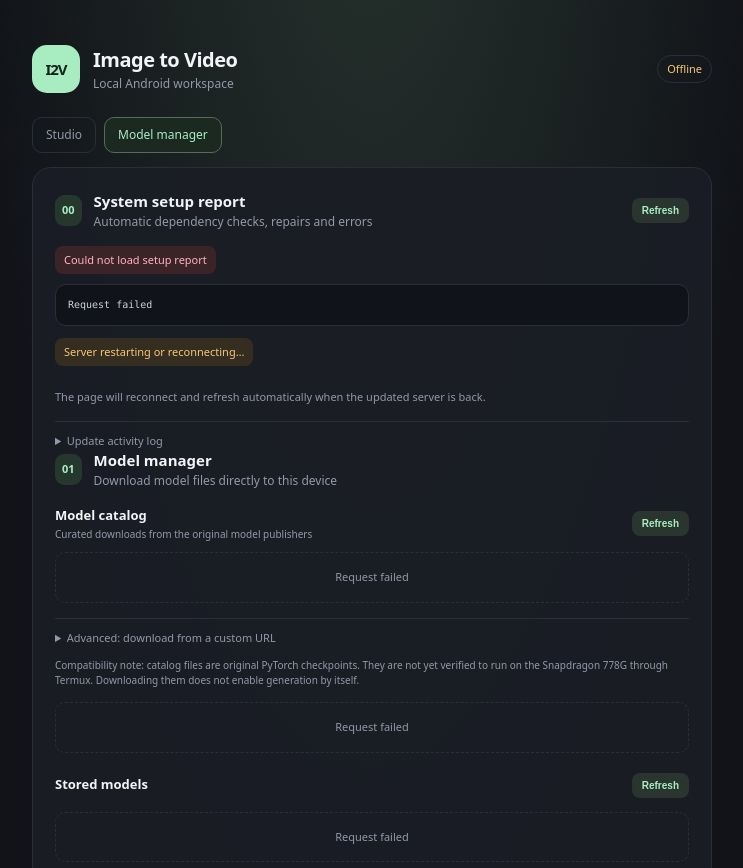
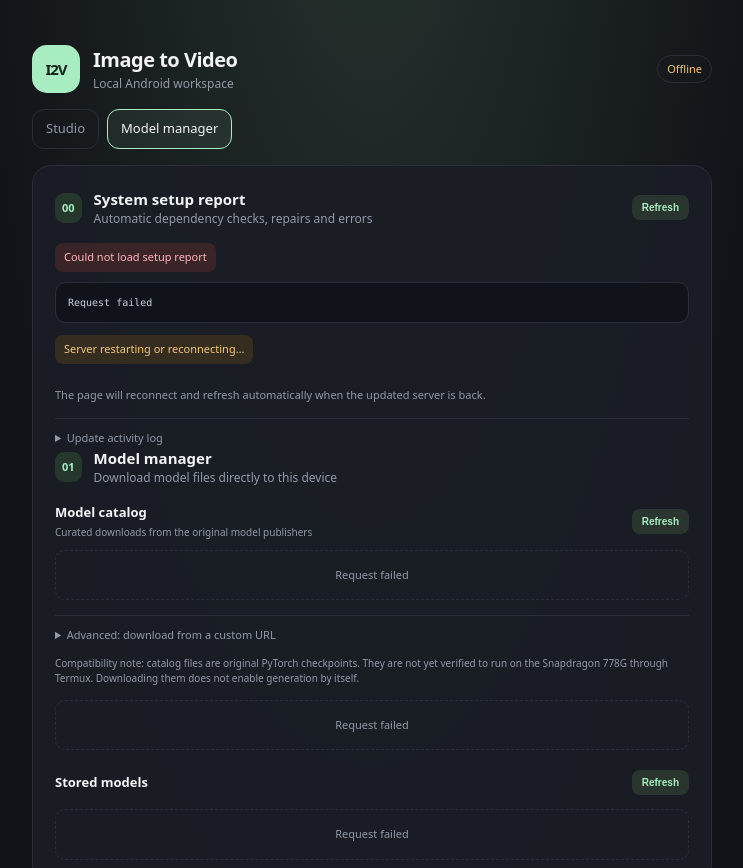
Before and after one commit to 1alind/i2v, a website: page public/index.html in a window 1280 px wide. Shown: the top 868 px of the page, without its empty margins (268-1011 px from the left). Drawn offline with Linux system fonts and the light colour scheme; no server answers.

Commit message:
Style page navigation and report actions

```diff
--- a/public/style.css
+++ b/public/style.css
@@ -87,3 +87,5 @@ footer span{color:var(--accent)}
 .setup-report{max-height:330px;overflow:auto;white-space:pre-wrap;overflow-wrap:anywhere;background:#101319;border:1px solid var(--line);border-radius:11px;padding:12px;color:#cbd2dc;font:10px/1.55 ui-monospace,SFMono-Regular,Consolas,monospace;margin:0}
 #modelManager>.section-title{flex-wrap:wrap}
 #modelManager>.section-title button{margin-left:auto}
+
+.tabs{display:flex;gap:8px;margin:-8px 0 16px}.tabs a{color:var(--muted);text-decoration:none;padding:9px 13px;border:1px solid var(--line);border-radius:12px;font-size:13px}.tabs a.active{color:var(--text);border-color:var(--accent);background:#a8edc212}.report-actions{display:flex;gap:8px;margin-left:auto}.section-title .report-actions{margin-left:auto}
```
